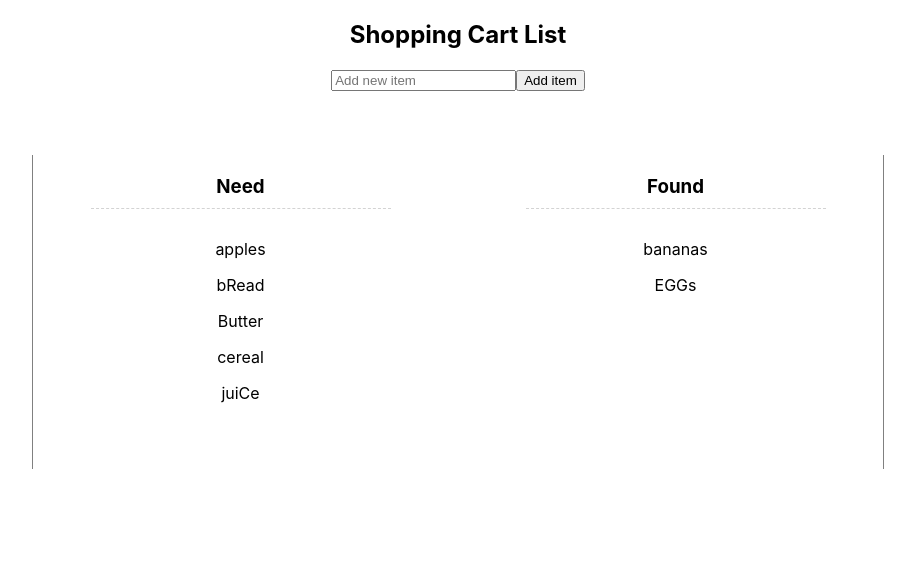
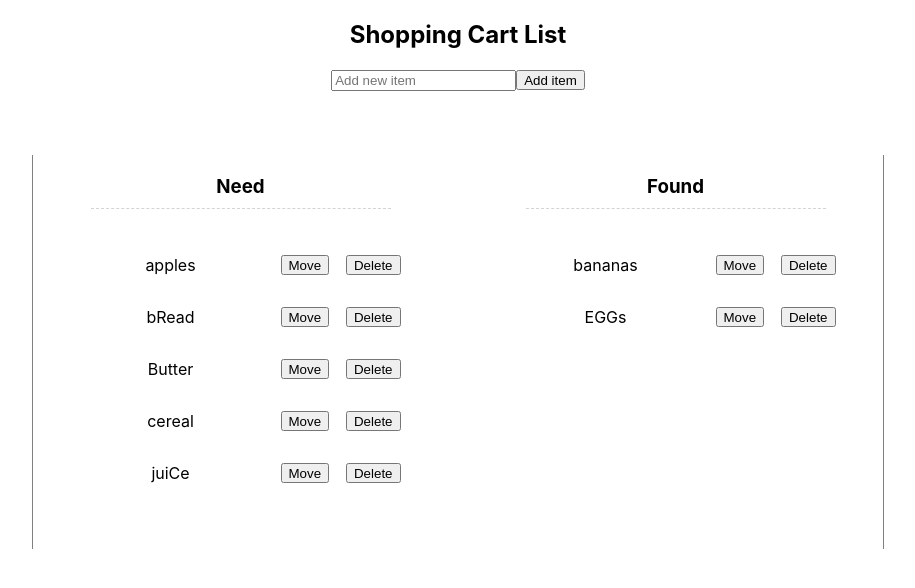
Before and after one commit to Civoremo/shopping-cart-lists, a React (Create React App) app in the folder shopping_list/: page / in a window 1280 px wide. Shown: the top 588 px of the page, without its empty margins (182-1097 px from the left). Built offline with nearby package versions, Linux system fonts and the light colour scheme.

Commit message:
move and delete item

```diff
--- a/shopping_list/src/App.css
+++ b/shopping_list/src/App.css
@@ -36,3 +36,27 @@
   border-bottom: 1px dashed lightgray;
   margin-bottom: 30px;
 }
+
+.single-item-container {
+  display: flex;
+  justify-content: center;
+  margin: 0 auto;
+}
+
+.item-content {
+  width: 180px;
+  /* border: 1px solid blue; */
+  margin-right: 20px;
+}
+
+.item-button-container {
+  width: 120px;
+  display: flex;
+  justify-content: space-between;
+  align-items: center;
+  /* border: 1px solid red; */
+}
+
+button {
+  height: 20px;
+}
--- a/shopping_list/src/App.js
+++ b/shopping_list/src/App.js
@@ -16,8 +16,7 @@ class App extends React.Component {
             bananas: 1,
             EGGs: 1,
         },
-        newItem: "",
-        duplicate: false,
+        newItemText: "",
     };
 
     handleChange = e => {
@@ -33,7 +32,8 @@ class App extends React.Component {
 
         for (let item in this.state.items) {
             if (
-                item.toLocaleLowerCase() === this.state.newItem.toLocaleLowerCase()
+                item.toLocaleLowerCase() ===
+                this.state.newItemText.toLocaleLowerCase()
             ) {
                 duplicate = true;
             }
@@ -43,20 +43,39 @@ class App extends React.Component {
             alert("Item already in list!");
             this.setState({
                 ...this.state,
-                newItem: "",
+                newItemText: "",
             });
         } else {
             this.setState(prevState => {
                 let temp = { ...prevState.items };
-                temp[this.state.newItem] = 0;
-                prevState.newItem = "";
+                temp[this.state.newItemText] = 0;
+                prevState.newItemText = "";
                 return { items: temp };
             });
         }
     };
 
+    moveItem = item => {
+        this.setState(prevState => {
+            let temp = { ...prevState.items };
+            if (temp[item] === 0) {
+                temp[item] = 1;
+            } else {
+                temp[item] = 0;
+            }
+            return { items: temp };
+        });
+    };
+
+    deleteItem = item => {
+        this.setState(prevState => {
+            let temp = { ...prevState.items };
+            delete temp[item];
+            return { items: temp };
+        });
+    };
+
     render() {
-
         return (
             <div className="App">
                 <header>
@@ -65,15 +84,23 @@ class App extends React.Component {
 
                 <section className="addNewItem-container">
                     <NewItemInput
-                        newItem={this.state.newItem}
+                        newItemText={this.state.newItemText}
                         handleChange={this.handleChange}
                         addItem={this.addNewItem}
                     />
                 </section>
 
                 <section className="shopping-list-container">
-                    <NeedList items={this.state.items} />
-                    <FoundList items={this.state.items} />
+                    <NeedList
+                        items={this.state.items}
+                        move={this.moveItem}
+                        remove={this.deleteItem}
+                    />
+                    <FoundList
+                        items={this.state.items}
+                        move={this.moveItem}
+                        remove={this.deleteItem}
+                    />
                 </section>
             </div>
         );
--- a/shopping_list/src/components/found.js
+++ b/shopping_list/src/components/found.js
@@ -2,16 +2,16 @@ import React from "react";
 import SingleItem from "./singleItem";
 
 const FoundList = props => {
-  const { items } = props;
+  const { items, move, remove } = props;
 
     return (
         <div>
             <div className="found-list-container">
                 <h3 className="list-title-text">Found</h3>
                 <div>
-                    {Object.keys(items).map( itemName => {
+                    {Object.keys(items).map(itemName => {
                         if (items[itemName] === 1) {
-                            return <SingleItem key={itemName} item={itemName} />
+                            return <SingleItem key={itemName} item={itemName} move={move} remove={remove} />
                         }
                     })}
                 </div>
--- a/shopping_list/src/components/need.js
+++ b/shopping_list/src/components/need.js
@@ -2,16 +2,16 @@ import React from "react";
 import SingleItem from "./singleItem";
 
 const NeedList = props => {
-    const { items } = props;
+    const { items, move, remove } = props;
 
     return (
         <div>
             <div className="need-list-container">
                 <h3 className="list-title-text">Need</h3>
                 <div>
-                    {Object.keys(items).map( itemName => {
+                    {Object.keys(items).map(itemName => {
                         if (items[itemName] === 0) {
-                            return <SingleItem key={itemName} item={itemName} />
+                            return <SingleItem key={itemName} item={itemName} move={move} remove={remove} />
                         }
                     })}
                 </div>
--- a/shopping_list/src/components/newItemInput.js
+++ b/shopping_list/src/components/newItemInput.js
@@ -1,7 +1,7 @@
 import React from "react";
 
 const NewItemInput = props => {
-    const { handleChange, addItem, newItem } = props;
+    const { handleChange, addItem, newItemText } = props;
 
     return (
         <div>
@@ -10,9 +10,9 @@ const NewItemInput = props => {
                     onChange={handleChange}
                     type="text"
                     placeholder="Add new item"
-                    name="newItem"
+                    name="newItemText"
                     autoComplete="off"
-                    value={newItem}
+                    value={newItemText}
                 />
                 <button onClick={addItem}>Add item</button>
             </form>
--- a/shopping_list/src/components/singleItem.js
+++ b/shopping_list/src/components/singleItem.js
@@ -1,11 +1,17 @@
 import React from "react";
 
 const SingleItem = props => {
-    const { item } = props;
+    const { item, move, remove } = props;
 
-        return <div>
-            <p>{item}</p>
-        </div>;
-}
+    return (
+        <div className="single-item-container">
+            <p className="item-content">{item}</p>
+            <div className="item-button-container">
+                <button onClick={() => move(item)}>Move</button>
+                <button onClick={() => remove(item)}>Delete</button>
+            </div>
+        </div>
+    );
+};
 
 export default SingleItem;
```
